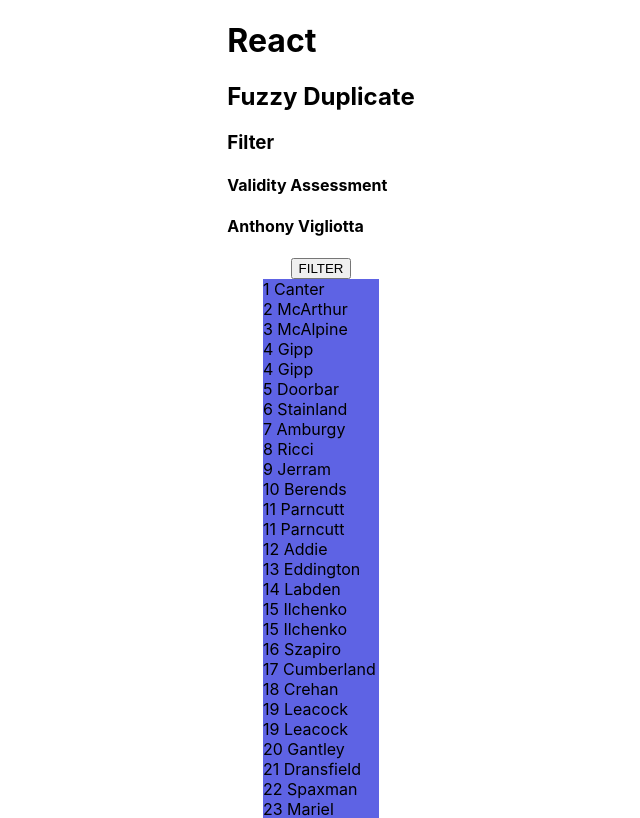
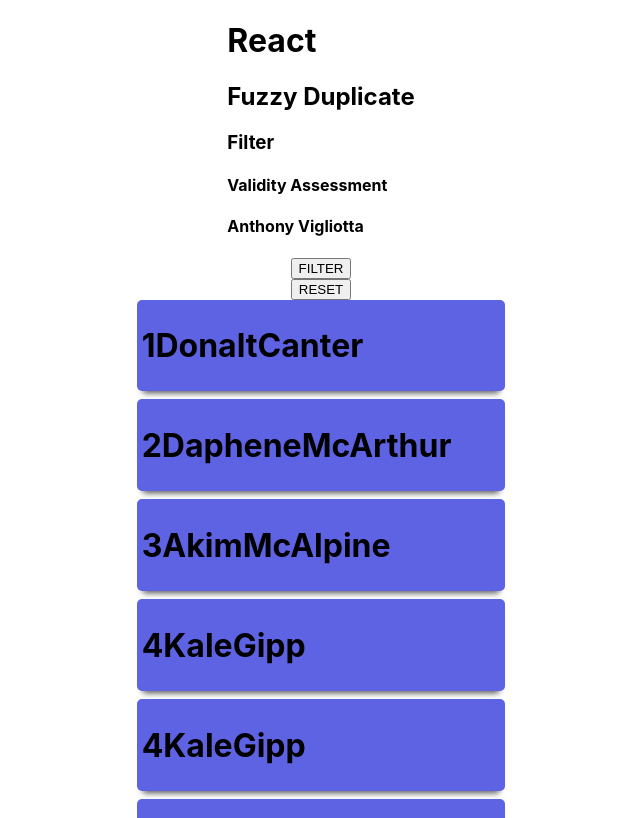
Before and after one commit to anthonyvigz/ReactDuplicateFilter, a React (Create React App) app in the folder dup-filter/: page / in a window 1280 px wide. Shown: the top 818 px of the page, without its empty margins (319-959 px from the left). Built offline with nearby package versions, Linux system fonts and the light colour scheme.

Commit message:
added reset button

```diff
--- a/dup-filter/src/App.js
+++ b/dup-filter/src/App.js
@@ -78,6 +78,12 @@
     setRemoved(list3);
   };
 
+  // This function resets the filtered and removed arrays to empty
+  const reset = () => {
+    setFiltered([]);
+    setRemoved([]);
+  };
+
   return (
     <div className="mainApp">
       <div className="title">
@@ -87,7 +93,12 @@
         <h4>Validity Assessment</h4>
         <h4>Anthony Vigliotta</h4>
       </div>
-      <button onClick={() => filterDuplicates()}>FILTER</button>
+      <button id="filter" onClick={() => filterDuplicates()}>
+        FILTER
+      </button>
+      <button id="reset" onClick={() => reset()}>
+        RESET
+      </button>
       <div className="columns">
         <div className="people">
           {original.map((person, i) => {
--- a/dup-filter/src/components/Person.jsx
+++ b/dup-filter/src/components/Person.jsx
@@ -4,7 +4,9 @@
 export default function Person(props) {
   return (
     <div className="userBlock" style={{ background: props.color }}>
-      {props.person["id"]} {props.person["last_name"]}
+      <h1>{props.person["id"]}</h1>
+      <h1>{props.person["first_name"]}</h1>
+      <h1>{props.person["last_name"]}</h1>
     </div>
   );
 }
--- a/dup-filter/src/styling/main.scss
+++ b/dup-filter/src/styling/main.scss
@@ -8,5 +8,18 @@
     display: flex;
     width: 100%;
     justify-content: center;
+
+    .people {
+      .userBlock {
+        display: flex;
+        border-radius: 5px;
+        margin-bottom: 8px;
+        padding: 5px;
+        transition: 0.5s;
+        cursor: pointer;
+        transition: 0.5s;
+        box-shadow: 0 8px 6px -6px rgb(82, 82, 82);
+      }
+    }
   }
 }
```
